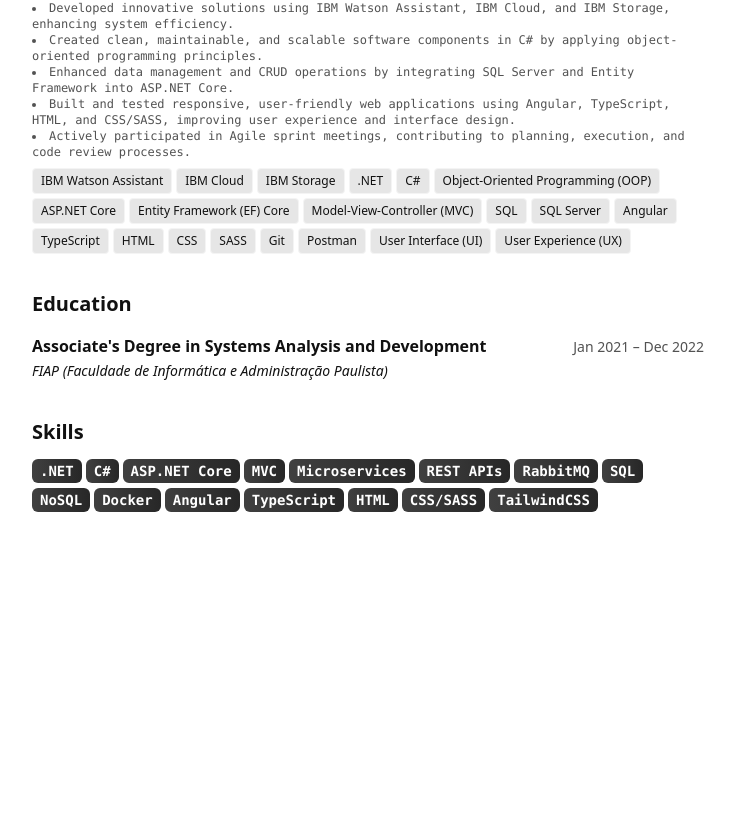
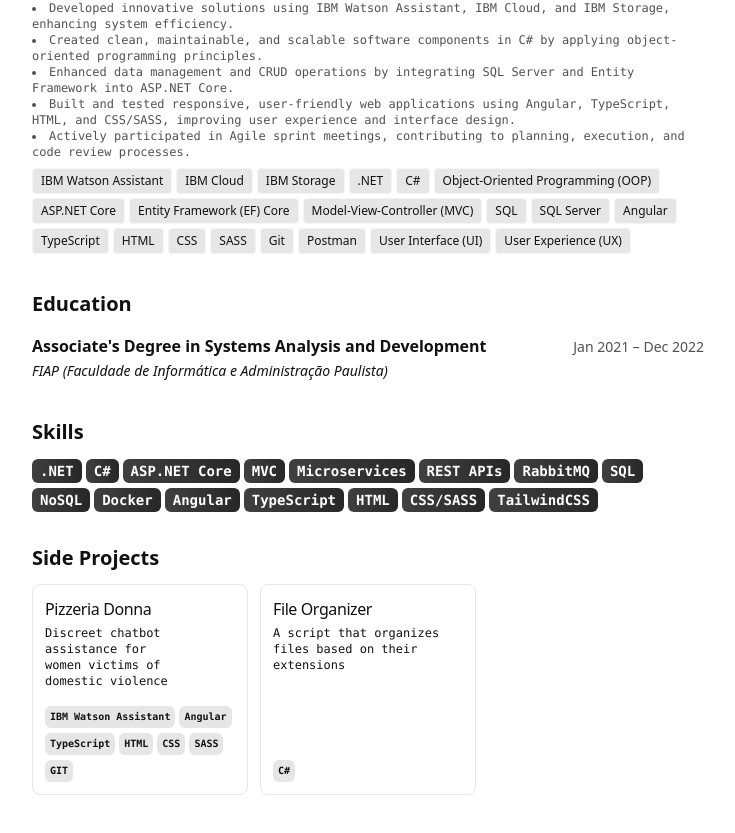
Before and after one commit to wilsonsouto/portfolio, an Angular app: page / in a window 1280 px wide. Shown: the part 940-1773 px from the top of the page, without its empty margins (272-1007 px from the left). Before the commit the page ends 1516 px from the top, so only its background shows below. Built offline with nearby package versions, Linux system fonts and the light colour scheme.

Commit message:
feat: add projects section component

```diff
--- a/src/app/app.component.html
+++ b/src/app/app.component.html
@@ -4,4 +4,5 @@
   <app-experience class="flex min-h-0 flex-col gap-y-3 print:gap-y-1" />
   <app-education class="flex min-h-0 flex-col gap-y-3 print:gap-y-1" />
   <app-skills class="flex min-h-0 flex-col gap-y-3 print:gap-y-1" />
+  <app-projects class="flex min-h-0 flex-col gap-y-3 print:gap-y-1" />
 </main>
--- a/src/app/app.component.ts
+++ b/src/app/app.component.ts
@@ -4,6 +4,7 @@
 import { AboutComponent } from '@app/core/components/main/about/about.component';
 import { EducationComponent } from '@app/core/components/main/education/education.component';
 import { ExperienceComponent } from '@app/core/components/main/experience/experience.component';
+import { ProjectsComponent } from '@app/core/components/main/projects/projects.component';
 import { SkillsComponent } from '@app/core/components/main/skills/skills.component';
 
 @Component({
@@ -15,7 +16,8 @@
     AboutComponent,
     ExperienceComponent,
     EducationComponent,
-    SkillsComponent
+    SkillsComponent,
+    ProjectsComponent,
   ],
   templateUrl: './app.component.html',
 })
--- /dev/null
+++ b/src/app/core/components/main/projects/projects.component.html
@@ -0,0 +1,50 @@
+<app-section-title
+  [attr.aria-label]="'Side Projects section'"
+  [heading]="'Side Projects'"
+/>
+<div
+  class="grid grid-cols-1 gap-3 md:grid-cols-2 lg:grid-cols-3 print:grid-cols-3 print:gap-2"
+>
+  <article *ngFor="let project of projects" class="h-full">
+    <div class="flex h-full flex-col overflow-hidden rounded-lg border p-3">
+      <div class="flex flex-col space-y-1.5">
+        <div class="space-y-1">
+          <h1
+            [attr.aria-label]="'Project name: '"
+            class="text-base font-medium tracking-tight"
+          >
+            <a
+              class="inline-flex items-center gap-1 hover:underline"
+              target="_blank"
+              href="{{ project.href }}"
+            >
+              {{ project.name }}
+            </a>
+          </h1>
+          <p
+            [attr.aria-label]="'Project description: '"
+            class="text-pretty font-mono text-xs text-foreground print:text-[10px]"
+          >
+            {{ project.description }}
+          </p>
+        </div>
+      </div>
+      <div class="mt-auto flex text-pretty font-mono text-sm">
+        <div class="mt-2 flex list-none flex-wrap gap-1 p-0">
+          <ul
+            [attr.aria-label]="'Technologies used'"
+            class="mt-2 flex list-none flex-wrap gap-1 p-0"
+          >
+            <li *ngFor="let stack of project.stacks">
+              <div
+                class="focus:ring-ring 0 inline-flex items-center text-nowrap rounded-md border border-transparent bg-neutral-200 px-1 py-0 font-mono text-[10px] font-semibold text-foreground transition-colors focus:outline-none focus:ring-2 focus:ring-offset-2 print:px-1 print:py-0.5 print:text-[8px] print:leading-tight"
+              >
+                {{ stack }}
+              </div>
+            </li>
+          </ul>
+        </div>
+      </div>
+    </div>
+  </article>
+</div>
--- /dev/null
+++ b/src/app/core/components/main/projects/projects.component.ts
@@ -0,0 +1,42 @@
+import { CommonModule } from '@angular/common';
+import { Component } from '@angular/core';
+import { SectionTitleComponent } from '@app/shared/components/section-title/section-title.component';
+
+interface Project {
+  name: string;
+  href: string;
+  description: string;
+  stacks: string[];
+}
+
+@Component({
+  selector: 'app-projects',
+  standalone: true,
+  imports: [CommonModule, SectionTitleComponent],
+  templateUrl: './projects.component.html',
+})
+export class ProjectsComponent {
+  projects: Project[] = [
+    {
+      name: 'Pizzeria Donna',
+      href: 'https://github.com/wilsonsouto/pizzeria-donna',
+      description:
+        'Discreet chatbot assistance for women victims of domestic violence',
+      stacks: [
+        'IBM Watson Assistant',
+        'Angular',
+        'TypeScript',
+        'HTML',
+        'CSS',
+        'SASS',
+        'GIT',
+      ],
+    },
+    {
+      name: 'File Organizer',
+      href: 'https://github.com/wilsonsouto/file-organizer',
+      description: 'A script that organizes files based on their extensions',
+      stacks: ['C#'],
+    },
+  ];
+}
```
Also changed, not shown: 1 other file (tests, documents, lock files or other folders).
